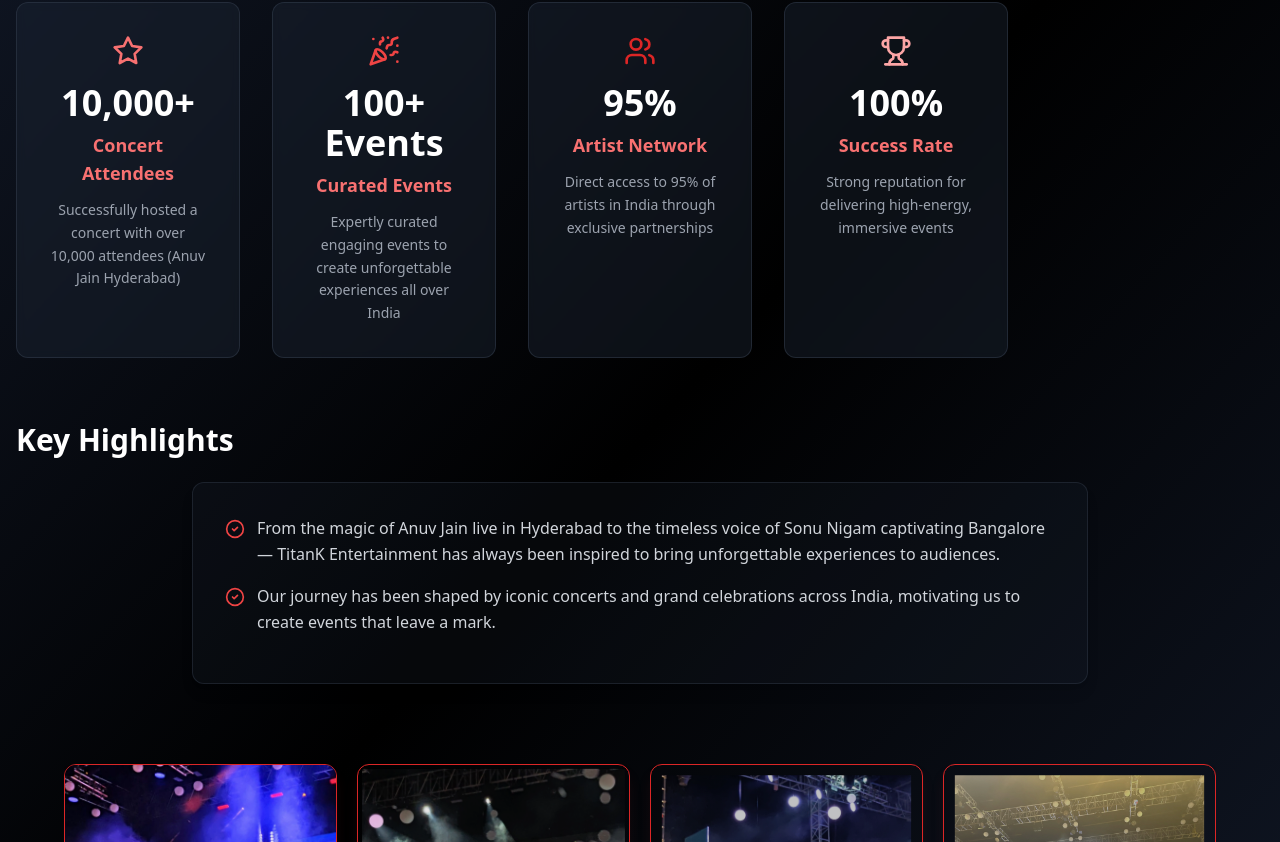
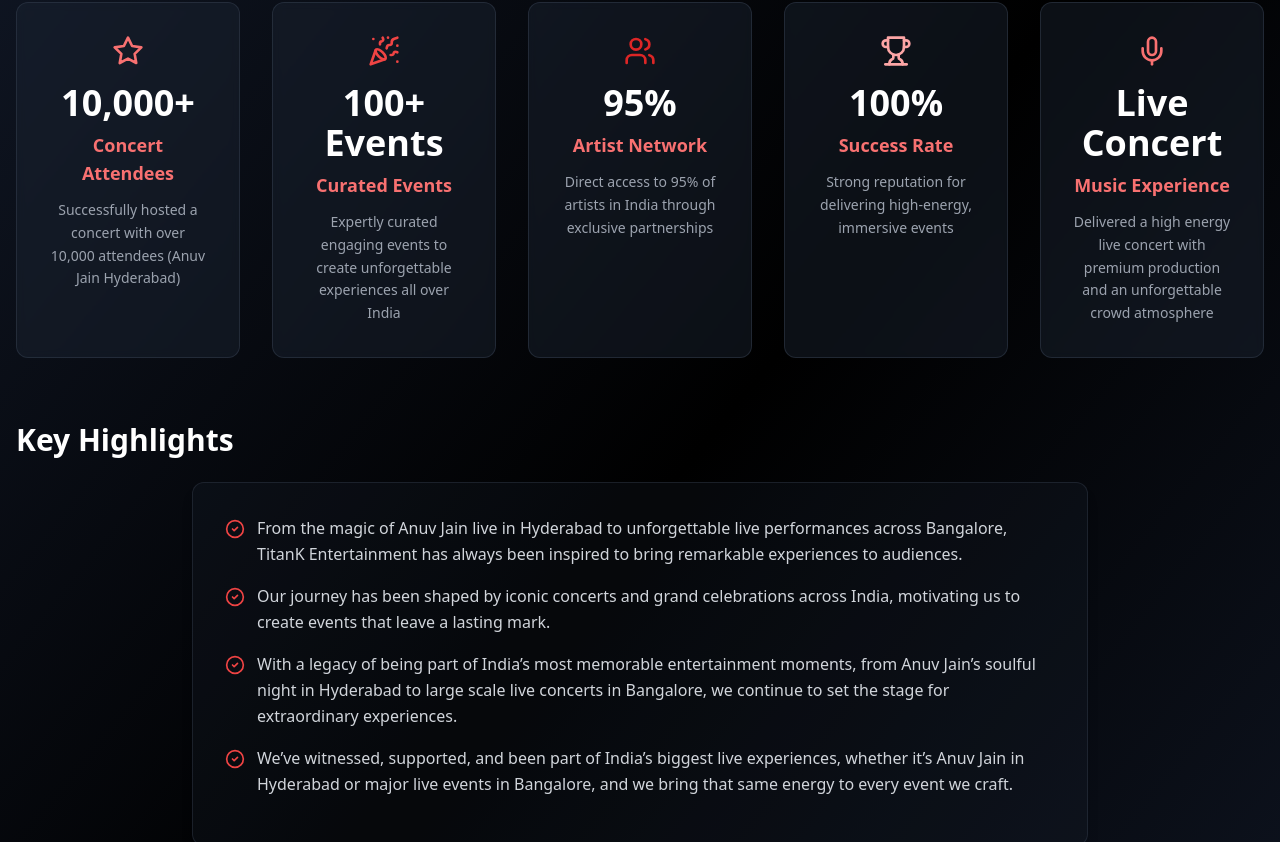
Before and after one commit to TitanKPvt/titank-entertainment, a React (Vite) app: page /achievements in a window 1280 px wide. Shown: the part 258-1100 px from the top of the page. Built offline with nearby package versions, Linux system fonts and the light colour scheme.

Commit message:
achievements changed

```diff
--- a/src/components/Achievements.tsx
+++ b/src/components/Achievements.tsx
@@ -50,6 +50,14 @@ const achievements = [
     description:
       "Collaborated with Sonu Nigam for a grand-scale concert at EPGI, delivering a premium musical experience",
   },*/
+{
+  icon: <Mic className="h-8 w-8 text-red-400" />,
+number: "Live Concert",
+label: "Music Experience",
+description:
+  "Delivered a high energy live concert with premium production and an unforgettable crowd atmosphere",
+}
+
 ];
 
 const carouselImages = [
@@ -61,11 +69,17 @@ const carouselImages = [
 ];
 
 const keyHighlights = [
-  "From the magic of Anuv Jain live in Hyderabad to the timeless voice of Sonu Nigam captivating Bangalore — TitanK Entertainment has always been inspired to bring unforgettable experiences to audiences.",
+  /*"From the magic of Anuv Jain live in Hyderabad to the timeless voice of Sonu Nigam captivating Bangalore — TitanK Entertainment has always been inspired to bring unforgettable experiences to audiences.",
   "Our journey has been shaped by iconic concerts and grand celebrations across India, motivating us to create events that leave a mark.",
- /* "With a legacy of being part of India’s most memorable entertainment moments — from Anuv Jain’s soulful night in Hyderabad to Sonu Nigam’s electrifying Bangalore concert — we continue to set the stage for extraordinary experiences.",
-  "We’ve witnessed, supported, and been part of India’s biggest live experiences — whether it’s Anuv Jain in Hyderabad or Sonu Nigam in Bangalore — and we bring that same energy to every event we craft.",
-  */
+  "With a legacy of being part of India’s most memorable entertainment moments — from Anuv Jain’s soulful night in Hyderabad to Sonu Nigam’s electrifying Bangalore concert — we continue to set the stage for extraordinary experiences.",
+  "We’ve witnessed, supported, and been part of India’s biggest live experiences — whether it’s Anuv Jain in Hyderabad or Sonu Nigam in Bangalore — and we bring that same energy to every event we craft.", */
+  "From the magic of Anuv Jain live in Hyderabad to unforgettable live performances across Bangalore, TitanK Entertainment has always been inspired to bring remarkable experiences to audiences.",
+
+"Our journey has been shaped by iconic concerts and grand celebrations across India, motivating us to create events that leave a lasting mark.",
+
+"With a legacy of being part of India’s most memorable entertainment moments, from Anuv Jain’s soulful night in Hyderabad to large scale live concerts in Bangalore, we continue to set the stage for extraordinary experiences.",
+
+"We’ve witnessed, supported, and been part of India’s biggest live experiences, whether it’s Anuv Jain in Hyderabad or major live events in Bangalore, and we bring that same energy to every event we craft."
 ];
 
 const Achievements = () => {
```
